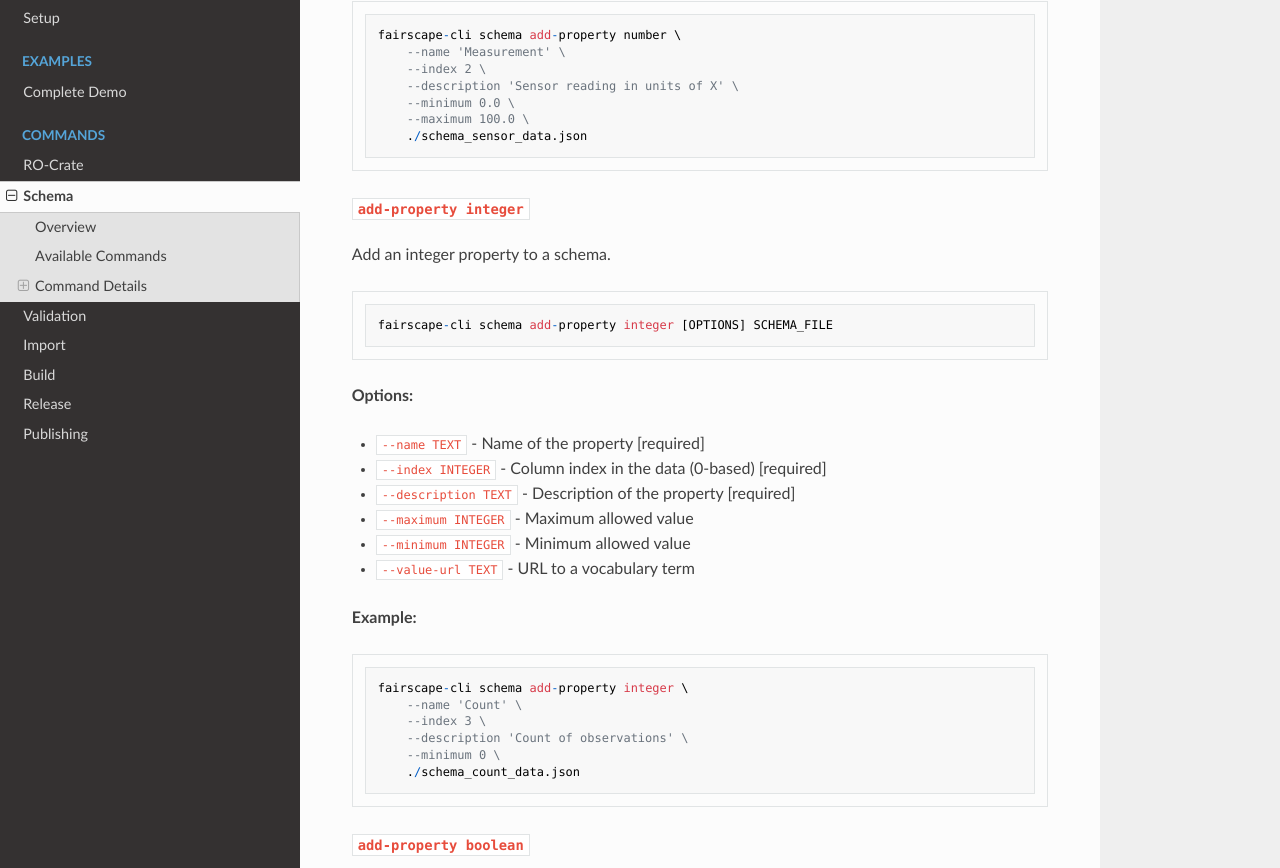
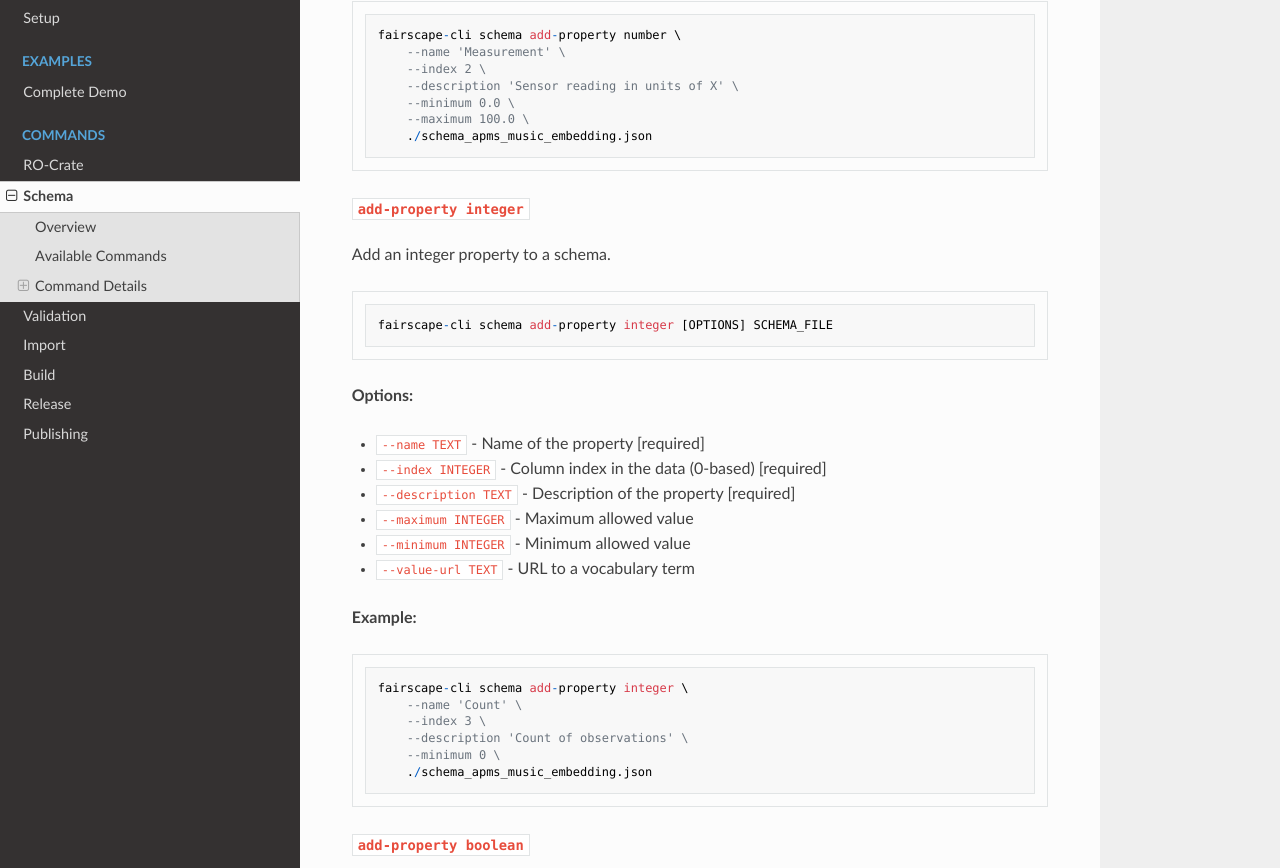
Before and after one commit to fairscape/fairscape-cli, an MkDocs documentation site: the page built from docs/commands/schema.md, in a window 1280 px wide and 1400 px high, scrolled down 2503 px. Shown: the part 131-999 px from the top of the window. Built offline with MkDocs 1.6.1, drawn with Linux system fonts in a browser that asks for light colours; nearby versions of some CDN libraries.

Commit message:
schema updates

````diff
--- a/docs/commands/schema.md
+++ b/docs/commands/schema.md
@@ -109,7 +109,7 @@ fairscape-cli schema add-property number \
     --description 'Sensor reading in units of X' \
     --minimum 0.0 \
     --maximum 100.0 \
-    ./schema_sensor_data.json
+    ./schema_apms_music_embedding.json
 ```
 
 #### `add-property integer`
@@ -137,7 +137,7 @@ fairscape-cli schema add-property integer \
     --index 3 \
     --description 'Count of observations' \
     --minimum 0 \
-    ./schema_count_data.json
+    ./schema_apms_music_embedding.json
 ```
 
 #### `add-property boolean`
````
